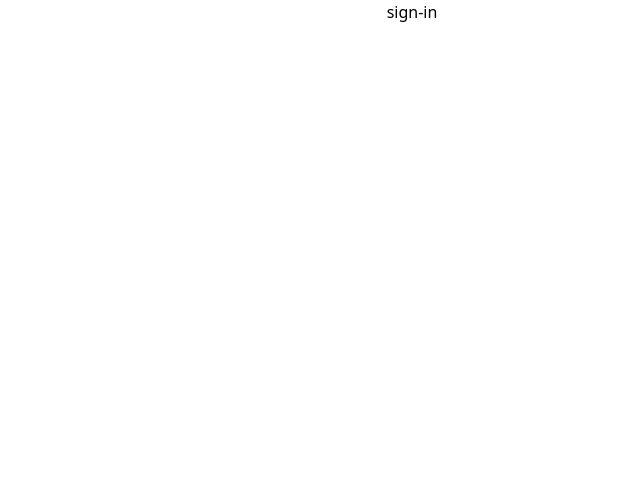
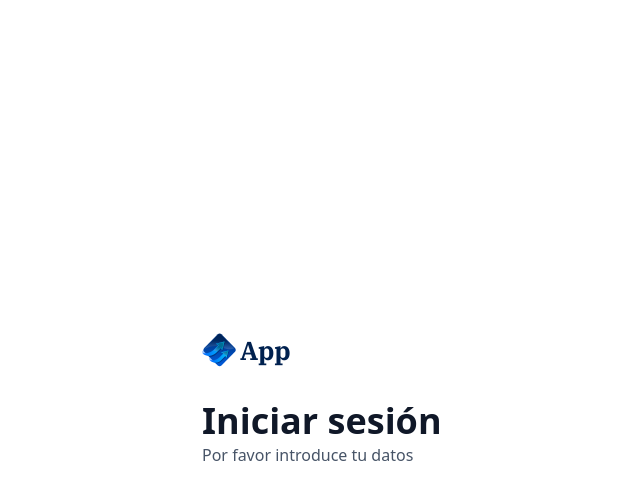
Before and after one commit to ORALEM00/banking, a Next.js app: page /sign-in in a window 1280 px wide. Shown: the top 500 px of the page, without its empty margins (228-868 px from the left). Built offline with nearby package versions, Linux system fonts and the light colour scheme.

Commit message:
feat: add AuthFOrm

```diff
--- a/components/AuthForm.tsx
+++ b/components/AuthForm.tsx
@@ -1,8 +1,50 @@
-import React from 'react'
+'use client';
+
+import Image from 'next/image'
+import Link from 'next/link'
+import React, { useState } from 'react'
 
 const AuthForm = ({ type }: { type: string }) =>  {
+  const [user, setUser] = useState(null)
   return (
-    <div>{type}</div>
+    <section className="auth-form">
+        <header className='flex flex-col gap-5 md:gap-8'>
+            <Link href="/" className="cursor-pointer flex items-center gap-1">
+                <Image
+                src="/icons/logo.svg"
+                width={34}
+                height={34}
+                alt="Horizon logo"
+                />
+                <h1 className="text-26 font-ibm-plex-serif font-bold text-black-1">App</h1>
+          </Link>
+          <div className="flex flex-col gap-1 md:gap-3">
+            <h1 className="text-24 lg:text-36 font-semibold text-gray-900">
+              {user
+                ? 'Link Account'
+                : type === 'sign-in'
+                  ? 'Iniciar sesión'
+                  : 'Registrarse'
+              }
+              <p className="text-16 font-normal text-gray-600">
+                {user
+                  ? 'Liga tu cuenta para empezar'
+                  : 'Por favor introduce tu datos'
+                }
+              </p>
+            </h1>
+          </div>
+        </header>
+        {user ? (
+          <div className="flex flex-col gap-4">
+              {/* PalidLink */}
+          </div>
+        ):(
+          <>
+            {/* form */}
+          </>
+        )}
+    </section>
   )
 }
 
```
